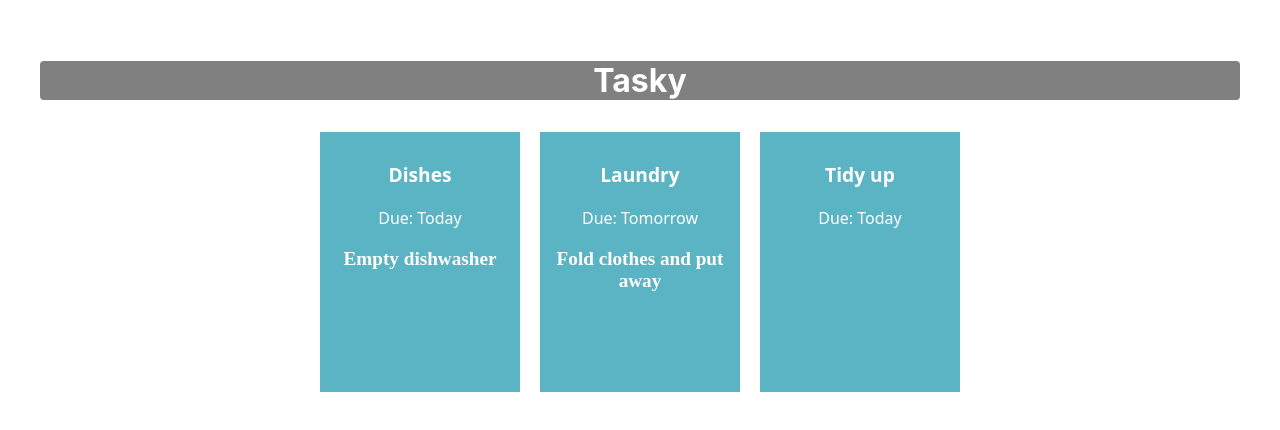
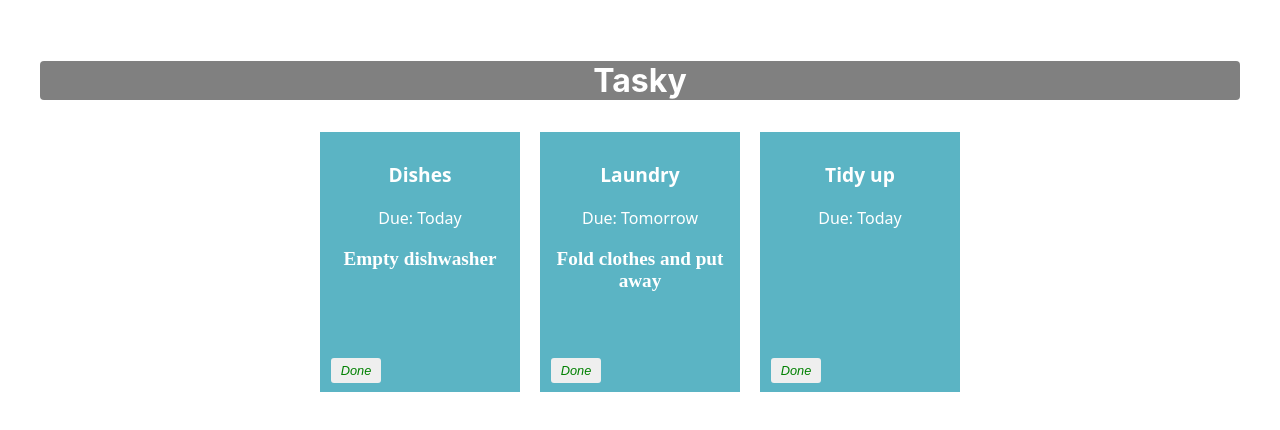
Before and after one commit to Ryuta-san5353/react-basic-labs, a React (Create React App) app in the folder firstproject/: page / in a window 1280 px wide. Shown: the top 430 px of the page. Built offline with nearby package versions, Linux system fonts and the light colour scheme.

Commit message:
Mark task as done

```diff
--- a/firstproject/src/App.css
+++ b/firstproject/src/App.css
@@ -74,3 +74,18 @@ div{
   font-family: serif;
   font-size: 1.2em;
 }
+button{
+  border:none;
+  border-radius:3px;
+  font-style:italic;
+  font-size:0.8em;
+  margin:4px 6px;
+  width:50px;
+  height:25px;
+}
+.doneButton{
+  position:absolute;
+  bottom:5px;
+  left:5px;
+  color:green;
+}
--- a/firstproject/src/App.js
+++ b/firstproject/src/App.js
@@ -6,20 +6,29 @@ import React,{useState} from 'react';
 function App() {
   const[taskState,setTaskState]=useState({
     tasks:[
-      {id:1,title:"Dishes",description:"Empty dishwasher",deadline:"Today"},
-      {id:2,title:"Laundry",description:"Fold clothes and put away",deadline:"Tomorrow"},
-      {id:3,title:"Tidy up",deadline:"Today"}
+      {id:1,title:"Dishes",description:"Empty dishwasher",deadline:"Today",done:false},
+      {id:2,title:"Laundry",description:"Fold clothes and put away",deadline:"Tomorrow",done:false},
+      {id:3,title:"Tidy up",deadline:"Today",done:false}
     ]
   });
+
+  const doneHandler=(taskIndex)=>{
+    const tasks=[...taskState.tasks];
+    tasks[taskIndex].done=!tasks[taskIndex].done;
+    setTaskState({tasks});
+    console.log('${taskIndex} ${tasks[taskIndex].done}');
+  }
   return (
     <div className="container">
       <h1>Tasky</h1>
-      {taskState.tasks.map((task)=>(
+      {taskState.tasks.map((task,index)=>(
         <Task
           title={task.title}
           description={task.description}
           deadline={task.deadline}
           key={task.id}
+          done={task.done}
+          markDone={()=> doneHandler(index)}
           />
 
       ))}
--- a/firstproject/src/components/Task.js
+++ b/firstproject/src/components/Task.js
@@ -2,10 +2,11 @@ import React from 'react';
 
 const Task=(props)=>{
     return (
-        <div className="card">
+        <div className="card" style={{backgroundColor:props.done? 'lightgrey':'#5bbc4c4'}}>
             <p className="title">{props.title}</p>
             <p>Due: {props.deadline}</p>
             <p className="description">{props.description}</p>
+            <button onClick={props.markDone} className="doneButton">Done</button>
         </div>
     )
 }
```
